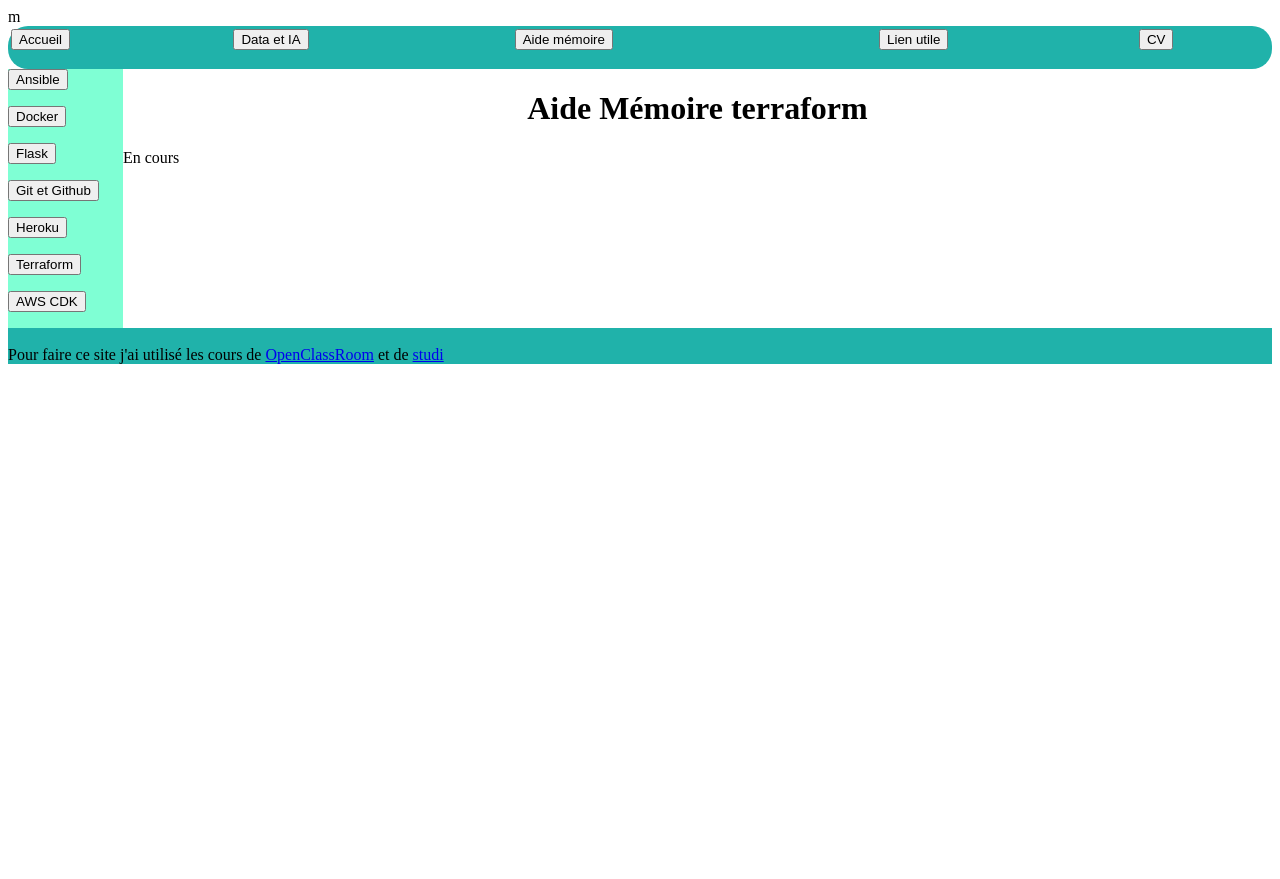
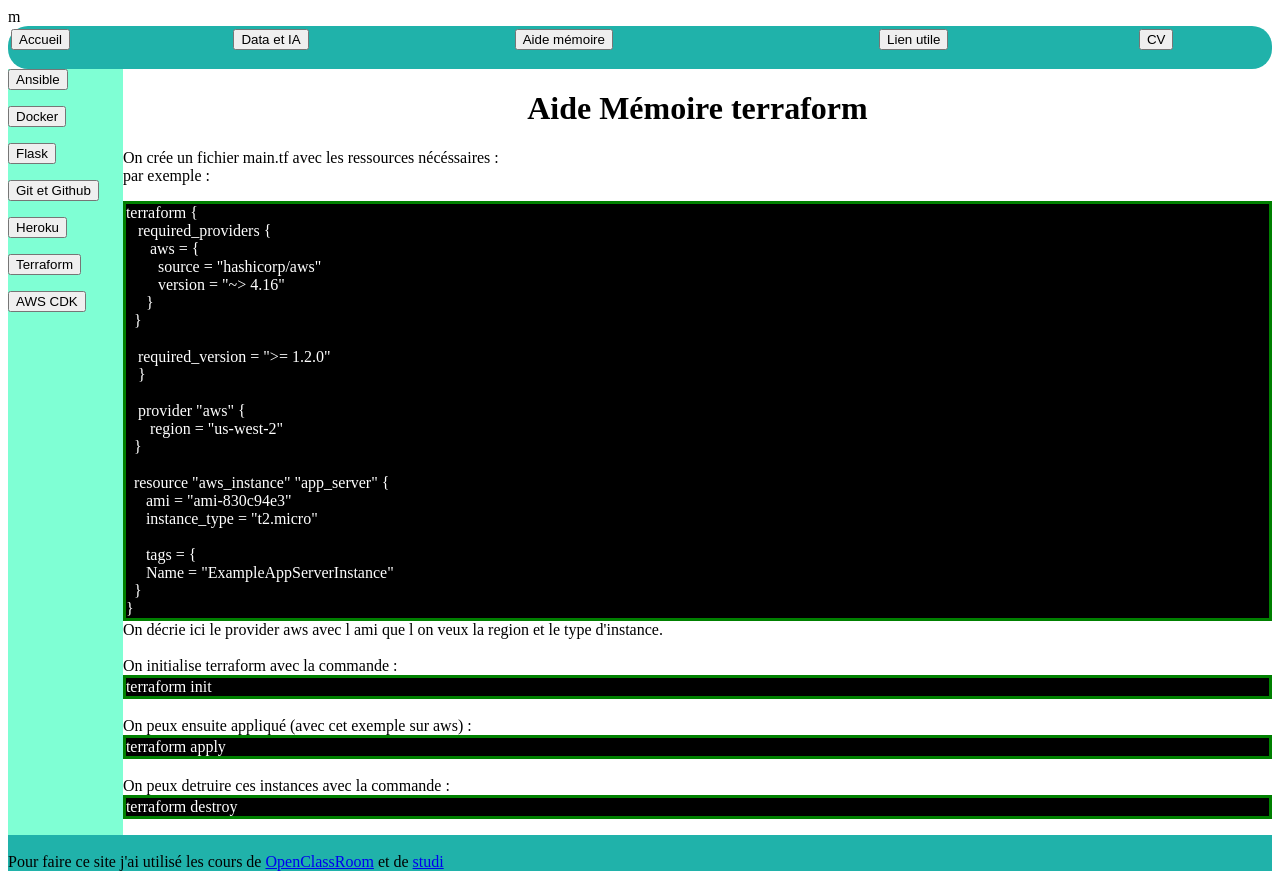
Before and after one commit to barrmath/web_pingouin, a Flask app: page /terraform/ in a window 1280 px wide. Before the commit the page ends 364 px from the top, so only its background shows below. Run offline with Flask 3, Linux system fonts and the light colour scheme.

Commit message:
commencer l'aide mémoire sur terraform

```diff
--- a/pingouin_app/templates/aide_memoire/aide_memoire_terraform.html
+++ b/pingouin_app/templates/aide_memoire/aide_memoire_terraform.html
@@ -5,6 +5,48 @@ m{% extends 'aide_memoire/base_aide_memoire.html' %}
     <link href="{{ url_for('static', filename='css/style_aide.css') }}" rel="stylesheet">
     <h1>Aide Mémoire terraform</h1>
     <p>
-        En cours
+        On crée un fichier main.tf avec les ressources nécéssaires : <br>
+        par exemple : <br>
+        <div class="code">
+            terraform {<br>
+                &ensp;    required_providers {<br>
+                &ensp;    &ensp;      aws = {<br>
+                &ensp;    &ensp;  &ensp;source  = "hashicorp/aws"<br>
+                &ensp;    &ensp;  &ensp;version = "~> 4.16"<br>
+                &ensp;    &ensp;}<br>
+                &ensp;}<br>
+              <br>
+              &ensp;  required_version = ">= 1.2.0"<br>
+              &ensp; }<br>
+              <br>
+              &ensp;  provider "aws" {<br>
+                &ensp;  &ensp;  region  = "us-west-2"<br>
+                &ensp;}<br>
+              <br>
+              &ensp;resource "aws_instance" "app_server" {<br>
+                &ensp;&ensp;  ami           = "ami-830c94e3"<br>
+                &ensp;&ensp;  instance_type = "t2.micro"<br>
+                <br>
+                &ensp;&ensp;   tags = {<br>
+                &ensp;&ensp;  Name = "ExampleAppServerInstance"<br>
+                &ensp;}<br>
+              }<br>
+        </div>
+        On décrie ici le provider aws  avec l ami que l on veux la region et le type d'instance. <br>
+        <br>
+        On initialise terraform avec la commande : <br>
+        <div class="code">
+            terraform init
+        </div>
+        <br>
+        On peux ensuite appliqué (avec cet exemple sur aws) :<br>
+        <div class="code">
+            terraform apply
+        </div>
+        <br>
+        On peux detruire ces instances avec la commande : <br>
+        <div class="code">
+            terraform destroy
+        </div>
     </p>
 {%endblock%}
```
